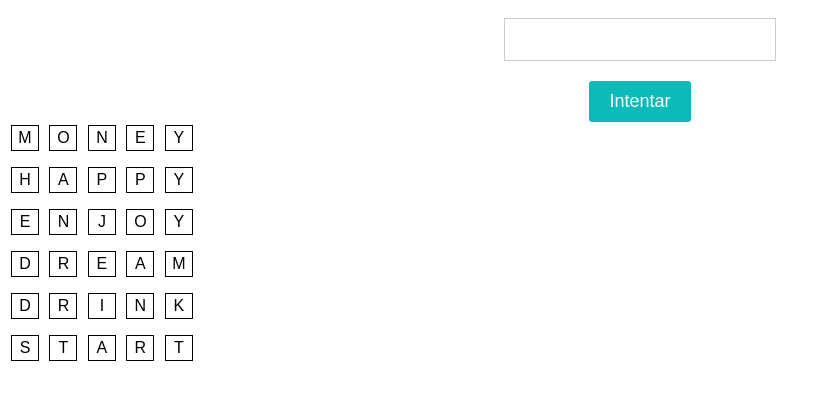
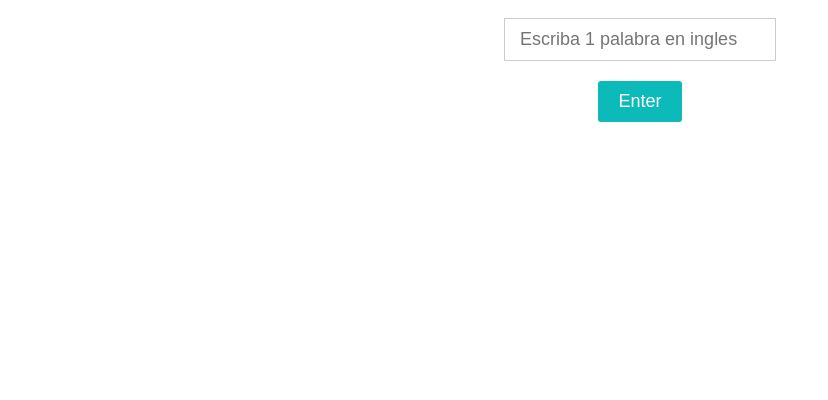
Before and after one commit to JazminKneup/Proyecto-Wordle, a plain HTML site: page index.html in a window 1280 px wide. Shown: the part 90-490 px from the top of the page, without its empty margins (0-828 px from the left). Drawn offline with Linux system fonts and the light colour scheme.

Commit message:
Update index.html

```diff
--- a/index.html
+++ b/index.html
@@ -1,65 +1,30 @@
 <!DOCTYPE html>
- <html>
-   <head>
-     <title>Wordle PPY</title>
- 		<link rel="stylesheet" href="style.css">
-     <script src="script.js" defer></script>
-   </head>
-   <body>
-     <h1>Wordle PPY</h1>
-     <input type="text" id="guess-input">
-     <button id="guess-button">Intentar</button>
-     <div id="grid"></div>
+<html lang="en">
 
-	<div class='row'>
-		<span class='letter'> M </span>
-		<span class='letter'> O </span>
-		<span class='letter'> N </span>
-		<span class='letter'> E </span>
-		<span class='letter'> Y  </span>
-	</div>
+<head>
+	<title>Wordle PPY</title>
 
-	<div class='row'>
-		<span class='letter'> H </span>
-		<span class='letter'> A </span>
-		<span class='letter'> P </span>
-		<span class='letter'> P </span>
-		<span class='letter'> Y  </span>
-	</div>
 
-	<div class='row'>
-		<span class='letter'> E </span>
-		<span class='letter'> N </span>
-		<span class='letter'> J </span>
-		<span class='letter'> O </span>
-		<span class='letter'> Y </span>
-	</div>
+	<meta charset="UTF-8">
+	<meta name="viewport" content="width=device-width, initial-scale=1.0">
 
-	<div class='row'>
-		<span class='letter'> D </span>
-		<span class='letter'> R </span>
-		<span class='letter'> E </span>
-		<span class='letter'> A </span>
-		<span class='letter'> M  </span>
-	</div>
+	<link rel="stylesheet" href="style.css">
 
-	<div class='row'>
-		<span class='letter'> D </span>
-		<span class='letter'> R </span>
-		<span class='letter'> I </span>
-		<span class='letter'> N </span>
-		<span class='letter'> K  </span>
-	</div>
 
-	<div class='row'>
-		<span class='letter'> S </span>
-		<span class='letter'> T </span>
-		<span class='letter'> A </span>
-		<span class='letter'> R </span>
-		<span class='letter'> T  </span>
-	</div>
+	<script src="script.js" defer></script>
 
-     <p id="guesses">
+</head>
 
-   </body>
- </html>
+<body>
+	<h1>Wordle PPY</h1>
+
+	<input type="text" id="guess-input" placeholder=" Escriba 1 palabra en ingles">
+	<button id="guess-button">Enter</button>
+	<div class="elemento-con-imagen"></div>
+	<div id="grid"></div>
+	<p id="guesses"></p>
+	<div id="guesses" class="centered"></div>
+
+</body>
+
+</html>
```
